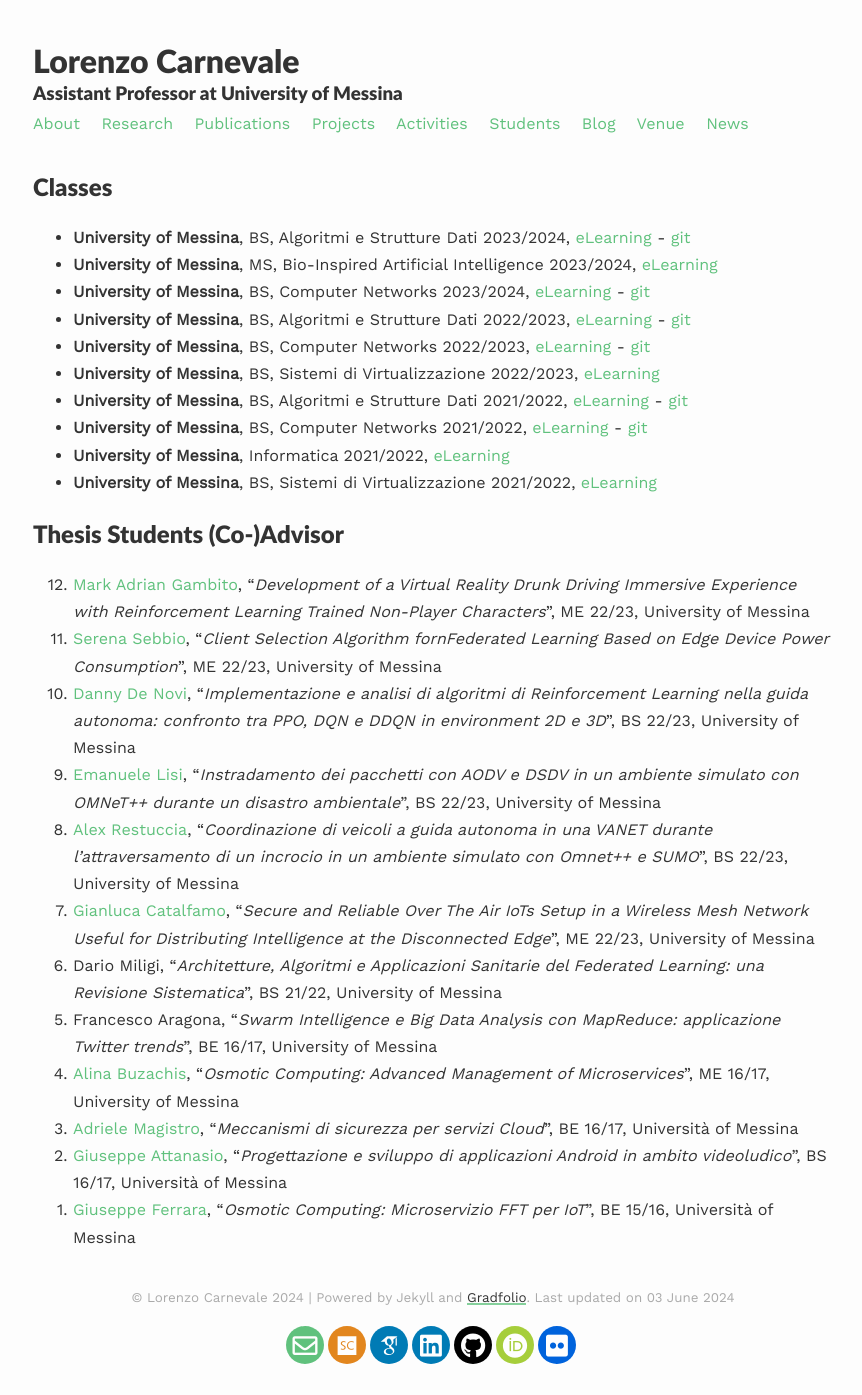
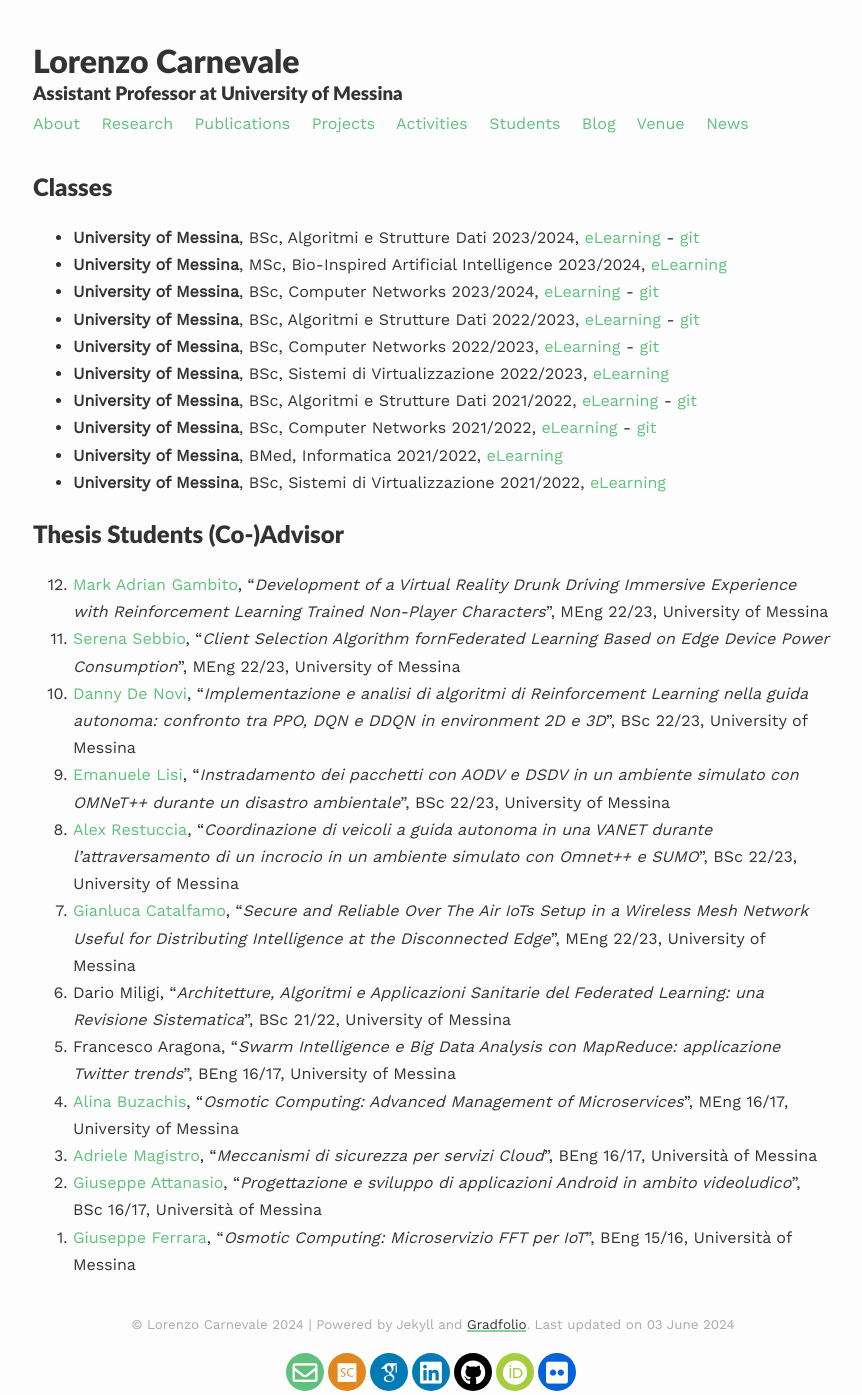
Before and after one commit to lcarnevale/lcarnevale.github.io, a Jekyll site: the page built from _pages/teaching.md, in a window 1280 px wide. Shown: the whole page, without its empty margins (207-1069 px from the left). Built offline with Jekyll 4.4.1, drawn with Linux system fonts in a browser that asks for light colours; nearby versions of some CDN libraries; some web fonts are replaced; before the commit the page ends 1368 px from its top, so only the background shows below that.

Commit message:
update ssd

```diff
--- a/_pages/teaching.md
+++ b/_pages/teaching.md
@@ -6,28 +6,28 @@ published: true
 ---
 
 ## Classes
-- **University of Messina**, BS, Algoritmi e Strutture Dati 2023/2024, [eLearning](https://moodle2.unime.it/course/view.php?id=49273) - [git](https://github.com/lcarnevale/algorithms)
-- **University of Messina**, MS, Bio-Inspired Artificial Intelligence 2023/2024, [eLearning](https://moodle2.unime.it/course/view.php?id=49272)
-- **University of Messina**, BS, Computer Networks 2023/2024, [eLearning](https://moodle2.unime.it/course/view.php?id=48881) - [git](https://github.com/lcarnevale/computer-networks)
-- **University of Messina**, BS, Algoritmi e Strutture Dati 2022/2023, [eLearning](https://moodle2.unime.it/course/view.php?id=48641) - [git](https://github.com/lcarnevale/algorithms)
-- **University of Messina**, BS, Computer Networks 2022/2023, [eLearning](https://moodle2.unime.it/course/view.php?id=48404) - [git](https://github.com/lcarnevale/computer-networks)
-- **University of Messina**, BS, Sistemi di Virtualizzazione 2022/2023, [eLearning](https://moodle2.unime.it/course/view.php?id=48741)
-- **University of Messina**, BS, Algoritmi e Strutture Dati 2021/2022, [eLearning](https://moodle2.unime.it/course/view.php?id=48154) - [git](https://github.com/lcarnevale/algorithms)
-- **University of Messina**, BS, Computer Networks 2021/2022, [eLearning](https://moodle2.unime.it/course/view.php?id=48056) - [git](https://github.com/lcarnevale/computer-networks)
-- **University of Messina**, Informatica 2021/2022, [eLearning](https://moodle2.unime.it/course/view.php?id=48069)
-- **University of Messina**, BS, Sistemi di Virtualizzazione 2021/2022, [eLearning](https://moodle2.unime.it/course/view.php?id=48153)
+- **University of Messina**, BSc, Algoritmi e Strutture Dati 2023/2024, [eLearning](https://moodle2.unime.it/course/view.php?id=49273) - [git](https://github.com/lcarnevale/algorithms)
+- **University of Messina**, MSc, Bio-Inspired Artificial Intelligence 2023/2024, [eLearning](https://moodle2.unime.it/course/view.php?id=49272)
+- **University of Messina**, BSc, Computer Networks 2023/2024, [eLearning](https://moodle2.unime.it/course/view.php?id=48881) - [git](https://github.com/lcarnevale/computer-networks)
+- **University of Messina**, BSc, Algoritmi e Strutture Dati 2022/2023, [eLearning](https://moodle2.unime.it/course/view.php?id=48641) - [git](https://github.com/lcarnevale/algorithms)
+- **University of Messina**, BSc, Computer Networks 2022/2023, [eLearning](https://moodle2.unime.it/course/view.php?id=48404) - [git](https://github.com/lcarnevale/computer-networks)
+- **University of Messina**, BSc, Sistemi di Virtualizzazione 2022/2023, [eLearning](https://moodle2.unime.it/course/view.php?id=48741)
+- **University of Messina**, BSc, Algoritmi e Strutture Dati 2021/2022, [eLearning](https://moodle2.unime.it/course/view.php?id=48154) - [git](https://github.com/lcarnevale/algorithms)
+- **University of Messina**, BSc, Computer Networks 2021/2022, [eLearning](https://moodle2.unime.it/course/view.php?id=48056) - [git](https://github.com/lcarnevale/computer-networks)
+- **University of Messina**, BMed, Informatica 2021/2022, [eLearning](https://moodle2.unime.it/course/view.php?id=48069)
+- **University of Messina**, BSc, Sistemi di Virtualizzazione 2021/2022, [eLearning](https://moodle2.unime.it/course/view.php?id=48153)
 
 ## Thesis Students (Co-)Advisor
-1. [Mark Adrian Gambito](https://www.linkedin.com/in/mark-adrian-gambito-42b79a195/), "*Development of a Virtual Reality Drunk Driving Immersive Experience with Reinforcement Learning Trained Non-Player Characters*", ME 22/23, University of Messina
-1. [Serena Sebbio](https://www.linkedin.com/in/serena-sebbio-2775b9180/), "*Client Selection Algorithm fornFederated Learning Based on Edge Device Power Consumption*", ME 22/23, University of Messina
-1. [Danny De Novi](), "*Implementazione e analisi di algoritmi di Reinforcement Learning nella guida autonoma: confronto tra PPO, DQN e DDQN in environment 2D e 3D*", BS 22/23, University of Messina
-1. [Emanuele Lisi](https://www.linkedin.com/in/emanuele-lisi-724380250), "*Instradamento dei pacchetti con AODV e DSDV in un ambiente simulato con OMNeT++ durante un disastro ambientale*", BS 22/23, University of Messina
-1. [Alex Restuccia](https://www.linkedin.com/in/alex-restuccia), "*Coordinazione di veicoli a guida autonoma in una VANET durante l’attraversamento di un incrocio in un ambiente simulato con Omnet++ e SUMO*", BS 22/23, University of Messina
-1. [Gianluca Catalfamo](https://www.linkedin.com/in/gianluca-catalfamo-a9826b19b/), "*Secure and Reliable Over The Air IoTs Setup in a Wireless Mesh Network Useful for Distributing Intelligence at the Disconnected Edge*", ME 22/23, University of Messina
-1. Dario Miligi, "*Architetture, Algoritmi e Applicazioni Sanitarie del Federated Learning: una Revisione Sistematica*", BS 21/22, University of Messina
-1. Francesco Aragona, "*Swarm Intelligence e Big Data Analysis con MapReduce: applicazione Twitter trends*", BE 16/17, University of Messina
-1. [Alina Buzachis](https://it.linkedin.com/in/alina-buzachis-709995b6), "*Osmotic Computing: Advanced Management of Microservices*", ME 16/17, University of Messina
-1. [Adriele Magistro](https://www.linkedin.com/in/adriele-magistro-94ba06b9/), "*Meccanismi di sicurezza per servizi Cloud*", BE 16/17, Università of Messina
-1. [Giuseppe Attanasio](https://www.linkedin.com/in/giuseppe-attanasio-8b4907bb/), "*Progettazione e sviluppo di applicazioni Android in ambito videoludico*", BS 16/17, Università of Messina
-1. [Giuseppe Ferrara](https://www.linkedin.com/in/giuseppe-ferrara), "*Osmotic Computing: Microservizio FFT per IoT*", BE 15/16, Università of Messina
+1. [Mark Adrian Gambito](https://www.linkedin.com/in/mark-adrian-gambito-42b79a195/), "*Development of a Virtual Reality Drunk Driving Immersive Experience with Reinforcement Learning Trained Non-Player Characters*", MEng 22/23, University of Messina
+1. [Serena Sebbio](https://www.linkedin.com/in/serena-sebbio-2775b9180/), "*Client Selection Algorithm fornFederated Learning Based on Edge Device Power Consumption*", MEng 22/23, University of Messina
+1. [Danny De Novi](), "*Implementazione e analisi di algoritmi di Reinforcement Learning nella guida autonoma: confronto tra PPO, DQN e DDQN in environment 2D e 3D*", BSc 22/23, University of Messina
+1. [Emanuele Lisi](https://www.linkedin.com/in/emanuele-lisi-724380250), "*Instradamento dei pacchetti con AODV e DSDV in un ambiente simulato con OMNeT++ durante un disastro ambientale*", BSc 22/23, University of Messina
+1. [Alex Restuccia](https://www.linkedin.com/in/alex-restuccia), "*Coordinazione di veicoli a guida autonoma in una VANET durante l’attraversamento di un incrocio in un ambiente simulato con Omnet++ e SUMO*", BSc 22/23, University of Messina
+1. [Gianluca Catalfamo](https://www.linkedin.com/in/gianluca-catalfamo-a9826b19b/), "*Secure and Reliable Over The Air IoTs Setup in a Wireless Mesh Network Useful for Distributing Intelligence at the Disconnected Edge*", MEng 22/23, University of Messina
+1. Dario Miligi, "*Architetture, Algoritmi e Applicazioni Sanitarie del Federated Learning: una Revisione Sistematica*", BSc 21/22, University of Messina
+1. Francesco Aragona, "*Swarm Intelligence e Big Data Analysis con MapReduce: applicazione Twitter trends*", BEng 16/17, University of Messina
+1. [Alina Buzachis](https://it.linkedin.com/in/alina-buzachis-709995b6), "*Osmotic Computing: Advanced Management of Microservices*", MEng 16/17, University of Messina
+1. [Adriele Magistro](https://www.linkedin.com/in/adriele-magistro-94ba06b9/), "*Meccanismi di sicurezza per servizi Cloud*", BEng 16/17, Università of Messina
+1. [Giuseppe Attanasio](https://www.linkedin.com/in/giuseppe-attanasio-8b4907bb/), "*Progettazione e sviluppo di applicazioni Android in ambito videoludico*", BSc 16/17, Università of Messina
+1. [Giuseppe Ferrara](https://www.linkedin.com/in/giuseppe-ferrara), "*Osmotic Computing: Microservizio FFT per IoT*", BEng 15/16, Università of Messina
 {: reversed="reversed"}
```
